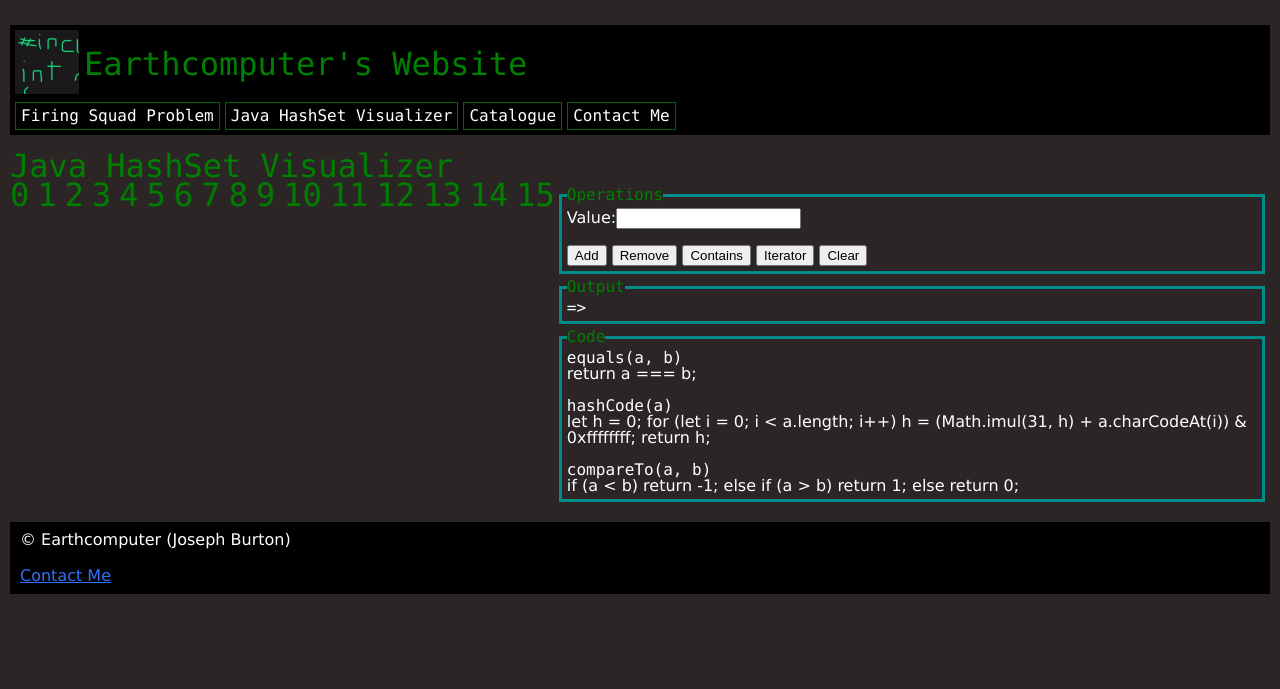
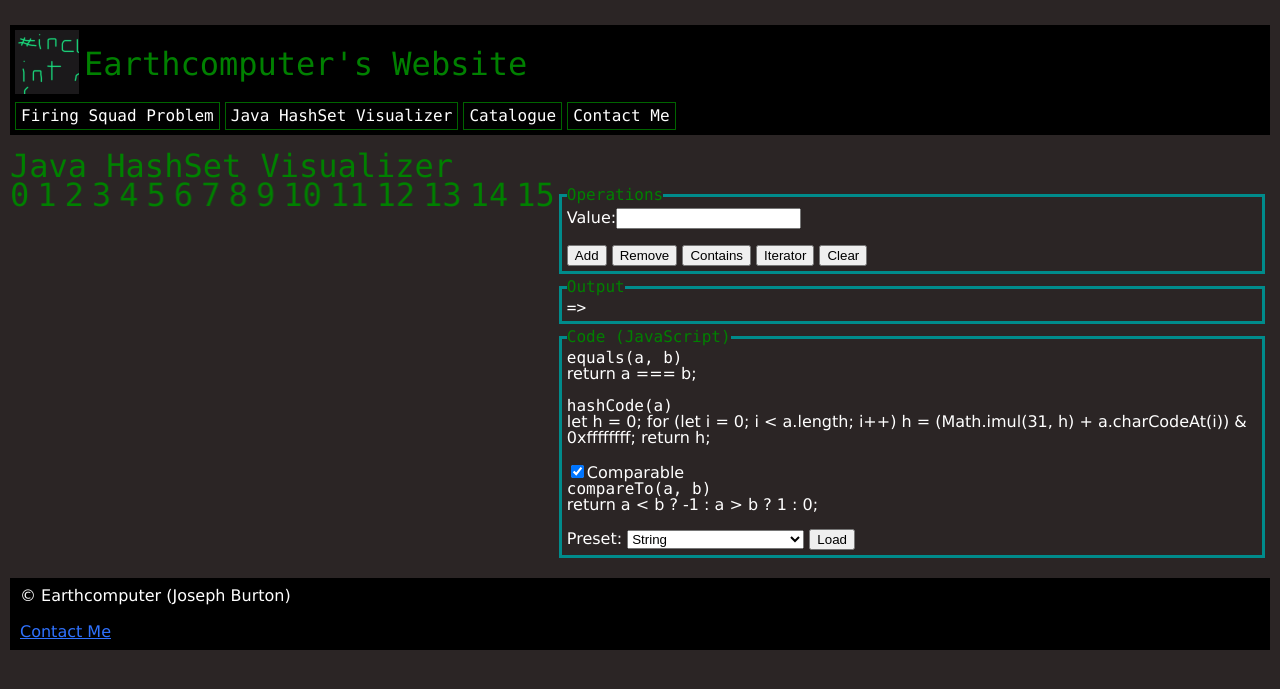
Before and after one commit to Earthcomputer/Earthcomputer.github.io, a Jekyll site: the page built from hashset.html, in a window 1280 px wide. Shown: the top 689 px of the page. Built offline with Jekyll 4.4.1, drawn with Linux system fonts in a browser that asks for light colours; part of the change alters nothing that is shown.

Commit message:
Add presets

```diff
--- a/hashset.html
+++ b/hashset.html
@@ -29,7 +29,7 @@ script:
             <span class="monospace">=> <span id="text_output"></span></span>
         </fieldset>
         <fieldset>
-            <legend>Code</legend>
+            <legend>Code (JavaScript)</legend>
             <span class="monospace">equals(a, b)</span>
             <div id="equals">return a === b;</div><br/>
             <span class="monospace">hashCode(a)</span>
@@ -37,13 +37,9 @@ script:
 for (let i = 0; i < a.length; i++)
     h = (Math.imul(31, h) + a.charCodeAt(i)) & 0xffffffff;
 return h;</div><br/>
+            <label><input type="checkbox" id="comparable" checked>Comparable</label><br/>
             <span class="monospace">compareTo(a, b)</span>
-            <div id="compareTo">if (a < b)
-    return -1;
-else if (a > b)
-    return 1;
-else
-    return 0;</div>
+            <div id="compareTo">return a < b ? -1 : a > b ? 1 : 0;</div>
             <script type="text/javascript">
                 let createEditor = function(id) {
                     let editor = ace.edit(id);
@@ -55,7 +51,16 @@ else
                 window.equalsEditor = createEditor('equals');
                 window.hashCodeEditor = createEditor('hashCode');
                 window.compareToEditor = createEditor('compareTo');
-            </script>
+            </script><br/>
+            <label>Preset: <select id="code_preset">
+                <option value="string">String</option>
+                <option value="integer">Integer</option>
+                <option value="chunklong">Minecraft ChunkPos-Long</option>
+                <option value="chunkpos">Minecraft ChunkPos</option>
+                <option value="blockpos">Minecraft BlockPos</option>
+                <option value="tiletick">Minecraft TileTick</option>
+            </select></label>
+            <button id="load_code_preset">Load</button>
         </fieldset>
     </div>
 </div>
--- a/scripts/hashset.js
+++ b/scripts/hashset.js
@@ -596,6 +596,7 @@ HashSet.prototype._resize = function() {
     this.buckets = newBuckets;
 };
 
+let equalsFunction, hashFunction, compareFunction;
 let theSet = new HashSet();
 
 const TITLE_FONT = '2em Consolas, "Courier New", Courier, monospace';
@@ -846,17 +847,23 @@ let refreshCanvas = function() {
 
 let getCurrentElement = function() {
     let element = {value: document.getElementById('value').value};
-    let equals = Function('a', 'b', equalsEditor.getValue());
+    equalsFunction = Function('a', 'b', equalsEditor.getValue());
     element.equals = function(other) {
-        return equals(this.value, other.value);
+        return equalsFunction(this.value, other.value);
     };
-    let hashCode = Function('a', hashCodeEditor.getValue());
+    hashFunction = Function('a', hashCodeEditor.getValue());
     element.hashCode = function() {
-        return hashCode(this.value);
+        return hashFunction(this.value);
     };
-    let compareTo = Function('a', 'b', compareToEditor.getValue());
+    if (document.getElementById('comparable').checked) {
+        compareFunction = Function('a', 'b', compareToEditor.getValue());
+    } else {
+        compareFunction = function() {
+            return 0;
+        }
+    }
     element.compareTo = function(other) {
-        return compareTo(this.value, other.value);
+        return compareFunction(this.value, other.value);
     };
     return element;
 };
@@ -868,34 +875,197 @@ window.onload = function() {
             this.setSelectionRange(0, this.value.length);
         };
     let textOutput = document.getElementById('text_output');
-    document.getElementById('add').addEventListener('click', function () {
+    document.getElementById('add').addEventListener('click', function() {
         textOutput.innerText = '' + theSet.add(getCurrentElement());
         refreshCanvas();
         input.focus();
         input.select();
     });
-    document.getElementById('remove').addEventListener('click', function () {
+    document.getElementById('remove').addEventListener('click', function() {
         textOutput.innerText = '' + theSet.remove(getCurrentElement());
         refreshCanvas();
         input.focus();
         input.select();
     });
-    document.getElementById('contains').addEventListener('click', function () {
+    document.getElementById('contains').addEventListener('click', function() {
         textOutput.innerText = '' + theSet.contains(getCurrentElement());
         input.focus();
         input.select();
     });
-    document.getElementById('iterator').addEventListener('click', function () {
-        textOutput.innerText = '' + theSet.iterator();
+    document.getElementById('iterator').addEventListener('click', function() {
+        textOutput.innerText = theSet.iterator().join(', ');
         input.focus();
         input.select();
     });
-    document.getElementById('clear').addEventListener('click', function () {
+    document.getElementById('clear').addEventListener('click', function() {
         theSet.clear();
         textOutput.innerText = '';
         refreshCanvas();
         input.focus();
         input.select();
     });
+
+    let comparableCheckbox = document.getElementById('comparable');
+
+    comparableCheckbox.addEventListener('change', function() {
+        compareToEditor.setReadOnly(!comparableCheckbox.checked);
+    });
+
+    document.getElementById('load_code_preset').addEventListener('click', function() {
+        let loadFunctions = function(sampleValue, equals, hashCode, compareTo) {
+            let getBody = function(func) {
+                func = func.toString();
+                func = func.substring(func.indexOf('{') + 1, func.lastIndexOf('}'));
+                let indentation = /.*?( *)\S/.exec(func)[1].length;
+                func = func.replace(new RegExp('\n {0,' + indentation + '}', 'g'), '\n');
+                if (func.startsWith('\n'))
+                    func = func.substring(1);
+                if (func.endsWith('\n'))
+                    func = func.substring(0, func.length - 1);
+                return func;
+            };
+            equalsEditor.setValue(getBody(equals), -1);
+            hashCodeEditor.setValue(getBody(hashCode), -1);
+            if (!compareTo) {
+                comparableCheckbox.checked = false;
+                compareToEditor.setValue('', -1);
+                compareToEditor.setReadOnly(true);
+            } else {
+                comparableCheckbox.checked = true;
+                compareToEditor.setValue(getBody(compareTo), -1);
+                compareToEditor.setReadOnly(false);
+            }
+            input.value = sampleValue;
+            input.focus();
+        };
+        let presetName = document.getElementById('code_preset').value;
+        if (presetName === 'string') {
+            loadFunctions('Hello Earth!', function(a, b) {
+                return a === b;
+            }, function(a) {
+                let h = 0;
+                for (let i = 0; i < a.length; i++)
+                    h = (Math.imul(31, h) + a.charCodeAt(i)) & 0xffffffff;
+                return h;
+            }, function(a, b) {
+                return a < b ? -1 : a > b ? 1 : 0;
+            })
+        } else if (presetName === 'integer') {
+            loadFunctions('123', function(a, b) {
+                return parseInt(a) === parseInt(b);
+            }, function(a) {
+                return parseInt(a) & 0xffffffff;
+            }, function(a, b) {
+                a = parseInt(a);
+                b = parseInt(b);
+                return a < b ? -1 : a > b ? 1 : 0;
+            });
+        } else if (presetName === 'chunklong') {
+            loadFunctions('2, 7', function(a, b) {
+                a = /(-?\d+)\s*,\s*(-?\d+)/.exec(a);
+                b = /(-?\d+)\s*,\s*(-?\d+)/.exec(b);
+                return parseInt(a[1]) === parseInt(b[1]) && parseInt(a[2]) === parseInt(b[2]);
+            }, function(a) {
+                a = /(-?\d+)\s*,\s*(-?\d+)/.exec(a);
+                return parseInt(a[1]) ^ parseInt(a[2]);
+            }, function(a, b) {
+                a = /(-?\d+)\s*,\s*(-?\d+)/.exec(a);
+                b = /(-?\d+)\s*,\s*(-?\d+)/.exec(b);
+                let az = parseInt(a[2]), bz = parseInt(b[2]);
+                if (az < bz) return -1;
+                if (az > bz) return 1;
+                let ax = parseInt(a[1]), bx = parseInt(b[1]);
+                return ax < bx ? -1 : ax > bx ? 1 : 0;
+            });
+        } else if (presetName === 'chunkpos') {
+            loadFunctions('2, 7', function(a, b) {
+                a = /(-?\d+)\s*,\s*(-?\d+)/.exec(a);
+                b = /(-?\d+)\s*,\s*(-?\d+)/.exec(b);
+                return parseInt(a[1]) === parseInt(b[1]) && parseInt(a[2]) === parseInt(b[2]);
+            }, function(a) {
+                a = /(-?\d+)\s*,\s*(-?\d+)/.exec(a);
+                let xh = (Math.imul(parseInt(a[1]), 1664525) + 1013904223) & 0xffffffff;
+                let zh = (Math.imul(parseInt(a[2]) ^ 0xdeadbeef, 1664525) + 1013904223) & 0xffffffff;
+                return xh ^ zh;
+            });
+        } else if (presetName === 'blockpos') {
+            loadFunctions('3, 1, 4', function(a, b) {
+                a = /(-?\d+)\s*,\s*(-?\d+)\s*,\s*(-?\d+)/.exec(a);
+                b = /(-?\d+)\s*,\s*(-?\d+)\s*,\s*(-?\d+)/.exec(b);
+                return parseInt(a[1]) === parseInt(b[1])
+                    && parseInt(a[2]) === parseInt(b[2])
+                    && parseInt(a[3]) === parseInt(b[3]);
+            }, function(a) {
+                a = /(-?\d+)\s*,\s*(-?\d+)\s*,\s*(-?\d+)/.exec(a);
+                return (Math.imul(961, parseInt(a[3]))
+                    + Math.imul(31, parseInt(a[2]))
+                    + parseInt(a[1])) & 0xffffffff;
+            }, function(a, b) {
+                a = /(-?\d+)\s*,\s*(-?\d+)\s*,\s*(-?\d+)/.exec(a);
+                b = /(-?\d+)\s*,\s*(-?\d+)\s*,\s*(-?\d+)/.exec(b);
+                let ay = parseInt(a[2]), by = parseInt(b[2]);
+                if (ay !== by) return (ay - by) & 0xffffffff;
+                let az = parseInt(a[3]), bz = parseInt(b[3]);
+                if (az !== bz) return (az - bz) & 0xffffffff;
+                return (parseInt(a[1]) - parseInt(b[1])) & 0xffffffff;
+            });
+        } else if (presetName === 'tiletick') {
+            loadFunctions('{"position": [3, 1, 4], "block":"unpowered_repeater", "time": "123456789", "priority": -1, "id": "47"}', function(a, b) {
+                a = JSON.parse(a);
+                b = JSON.parse(b);
+                let blocksEqual = function(blockA, blockB) {
+                    if (blockA.startsWith('minecraft:')) blockA = blockA.substring(10);
+                    if (blockB.startsWith('minecraft:')) blockB = blockB.substring(10);
+                    if (/^(un)?powered_repeater$/.exec(blockA) && /^(un)?powered_repeater$/.exec(blockB))
+                        return true;
+                    if (/^(un)?powered_comparator$/.exec(blockA) && /^(un)?powered_comparator$/.exec(blockB))
+                        return true;
+                    if (/^(unlit_)?redstone_torch$/.exec(blockA) && /^(unlit_)?redstone_torch$/.exec(blockB))
+                        return true;
+                    return blockA === blockB;
+                };
+                return a.position[0] === b.position[0]
+                    && a.position[1] === b.position[1]
+                    && a.position[2] === b.position[2]
+                    && blocksEqual(a.block, b.block);
+            }, function(a) {
+                a = JSON.parse(a);
+                return (Math.imul(961, a.position[2])
+                    + Math.imul(31, a.position[1])
+                    + a.position[0]) & 0xffffffff;
+            }, function(a, b) {
+                a = JSON.parse(a);
+                b = JSON.parse(b);
+                let compareLongs = function(la, lb) {
+                    la = '' + la;
+                    lb = '' + lb;
+                    if (la.startsWith('-')) {
+                        if (lb.startsWith('-'))
+                            return compareLongs(lb.substring(1), la.substring(1));
+                        return -1;
+                    } else if (lb.startsWith('-'))
+                        return 1;
+                    while (la.startsWith('0')) la = la.substring(1);
+                    while (lb.startsWith('0')) lb = lb.substring(1);
+                    if (la.length !== lb.length)
+                        return la.length < lb.length ? -1 : 1;
+                    for (let i = 0; i < la.length; i++) {
+                        let da = la.charAt(i), db = lb.charAt(i);
+                        if (da !== db)
+                            return da < db ? -1 : 1;
+                    }
+                    return 0;
+                };
+
+                let timeComparison = compareLongs(a.time, b.time);
+                if (timeComparison !== 0)
+                    return timeComparison;
+                if (a.priority !== b.priority)
+                    return a.priority - b.priority;
+                return compareLongs(a.id, b.id);
+            });
+        }
+    });
+
     refreshCanvas();
 };
```
